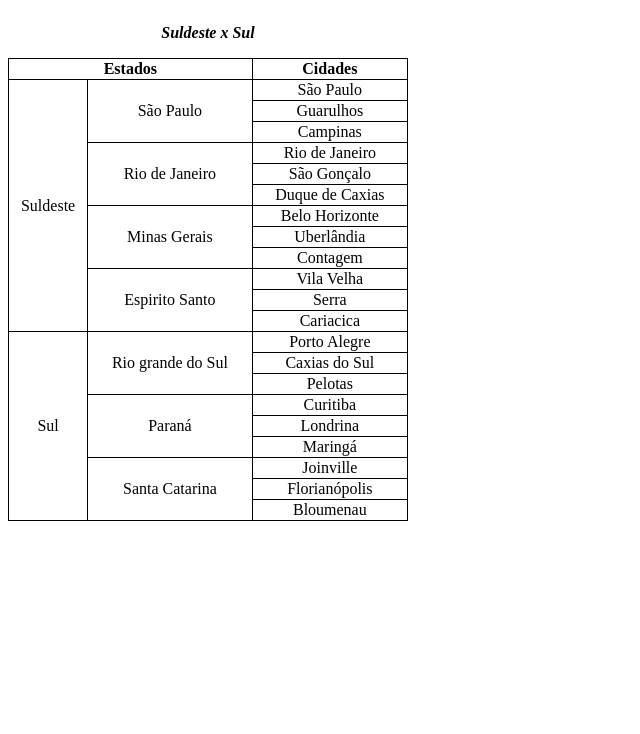
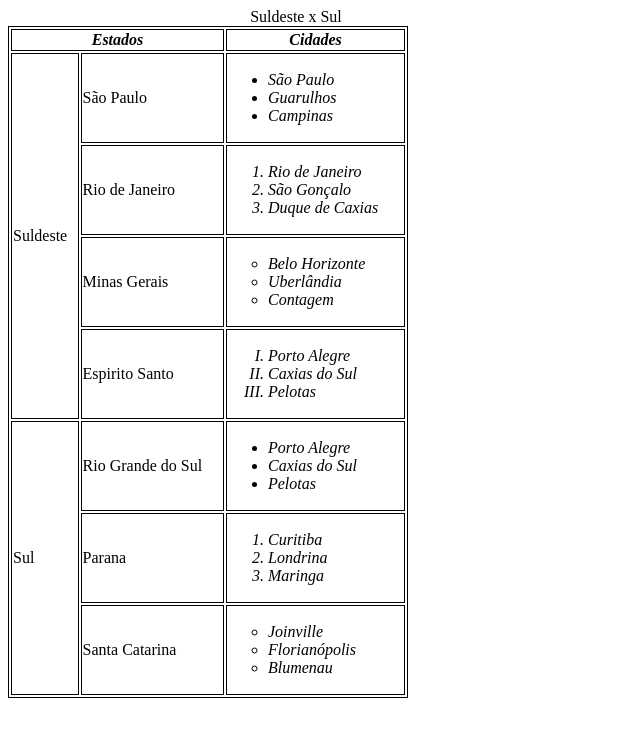
Before and after one commit to LuizMPelizaro/ProgamacaParaWeb, a plain HTML site: page Lista2/exercicio5/index.html in a window 1280 px wide. Shown: the whole page, without its empty margins (0-640 px from the left). Drawn offline with Linux system fonts and the light colour scheme.

Commit message:
Lista2-Exercise 4,5 ajustes

```diff
--- a/Lista2/exercicio5/index.html
+++ b/Lista2/exercicio5/index.html
@@ -7,76 +7,86 @@
 </head>
 <body>
 <div class="container">
-    <p> Suldeste x Sul </p>
-    <table id="table_principal">
+
+    <table>
+        <thead>Suldeste x Sul
         <tr>
             <th colspan=2>Estados</th>
-            <th > Cidades</th>
+            <th> Cidades</th>
+        </tr>
+        </thead>
+
+        <tr>
+            <td rowspan="4" class="region">Suldeste</td>
+            <td class="state">São Paulo</td>
+            <td>
+                <ul class="line_1">
+                    <li>São Paulo</li>
+                    <li>Guarulhos</li>
+                    <li>Campinas</li>
+                </ul>
+            </td>
         </tr>
         <tr>
-            <td rowspan="12">Suldeste</td>
-            <td rowspan="3">São Paulo</td>
-            <td class="city">São Paulo</td>
-        <tr>
-            <td class="city">Guarulhos</td>
+            <td class="state">Rio de Janeiro</td>
+            <td>
+                <ul class="line_2">
+                    <li>Rio de Janeiro</li>
+                    <li>São Gonçalo</li>
+                    <li>Duque de Caxias</li>
+                </ul>
+            </td>
         </tr>
         <tr>
-            <td class="city">Campinas</td>
+            <td class="state">Minas Gerais</td>
+            <td>
+                <ul class="line_3">
+                    <li>Belo Horizonte</li>
+                    <li>Uberlândia</li>
+                    <li>Contagem</li>
+                </ul>
+            </td>
         </tr>
         <tr>
-            <td rowspan="3">Rio de Janeiro</td>
-            <td class="city">Rio de Janeiro</td>
-        <tr>
-            <td class="city">São Gonçalo</td>
+            <td class="state">Espirito Santo</td>
+            <td>
+                <ul class="line_4">
+                    <li>Porto Alegre</li>
+                    <li>Caxias do Sul</li>
+                    <li>Pelotas</li>
+                </ul>
+            </td>
         </tr>
         <tr>
-            <td class="city">Duque de Caxias</td>
+            <td rowspan="3" class="region">Sul</td>
+            <td class="state">Rio Grande do Sul</td>
+            <td>
+                <ul class="line_1">
+                    <li>Porto Alegre</li>
+                    <li>Caxias do Sul</li>
+                    <li>Pelotas</li>
+                </ul>
+            </td>
         </tr>
         <tr>
-            <td rowspan="3">Minas Gerais</td>
-            <td class="city">Belo Horizonte</td>
-        <tr>
-            <td class="city">Uberlândia</td>
+            <td class="state">Parana</td>
+            <td>
+                <ul class="line_2">
+                    <li>Curitiba</li>
+                    <li>Londrina</li>
+                    <li>Maringa</li>
+                </ul>
+            </td>
         </tr>
         <tr>
-            <td class="city">Contagem</td>
-        </tr>
-        <tr>
-            <td rowspan="3">Espirito Santo</td>
-            <td class="city">Vila Velha</td>
-        <tr>
-            <td class="city">Serra</td>
-        </tr>
-        <tr>
-            <td class="city">Cariacica</td>
-        </tr>
-        <tr>
-            <td rowspan="9">Sul</td>
-            <td rowspan="3">Rio grande do Sul</td>
-            <td class="city">Porto Alegre</td>
-        <tr>
-            <td class="city">Caxias do Sul</td>
-        </tr>
-        <tr>
-            <td class="city">Pelotas</td>
-        </tr>
-        <tr>
-            <td rowspan="3">Paraná</td>
-            <td class="city">Curitiba</td>
-        <tr>
-            <td class="city">Londrina</td>
-        </tr>
-        <tr>
-            <td class="city">Maringá</td>
-        </tr>
-        <tr>
-            <td rowspan="3">Santa Catarina</td>
-            <td class="city">Joinville</td>
-        <tr>
-            <td class="city">Florianópolis</td>
-        </tr>
-        <tr>
-            <td class="city">Bloumenau</td>
+            <td class="state">Santa Catarina</td>
+            <td>
+                <ul class="line_3">
+                    <li>Joinville</li>
+                    <li>Florianópolis</li>
+                    <li>Blumenau</li>
+                </ul>
+            </td>
         </tr>
     </table>
 </div>
--- a/Lista2/exercicio5/style.css
+++ b/Lista2/exercicio5/style.css
@@ -1,21 +1,42 @@
-
-.container{
+.container {
     width: 45%;
     text-align: center;
     position: fixed;
 }
-p{
-    top:800px;
-    width: 400px;
+
+ul {
     font-style: italic;
-    font-weight: bold;
+    text-align: justify;
 }
 
 table, td, tr, th {
     border: solid black 1px;
-    border-collapse: collapse;
+    border-collapse: unset;
     text-align: center;
 }
-table{
+thead{
+    text-align: right;
+    font-style: italic;
+    font-weight: bold;
+}
+table {
     width: 400px;
 }
+.region,.state{
+    text-align: left;
+}
+.line_1 {
+    list-style-type: unset;
+}
+
+.line_2 {
+    list-style-type: decimal;
+}
+
+.line_3 {
+    list-style-type: circle;
+}
+
+.line_4 {
+    list-style-type: upper-roman;
+}
```
Also changed, not shown: Lista2/exercicio4/index.html (+5 -4 lines).
